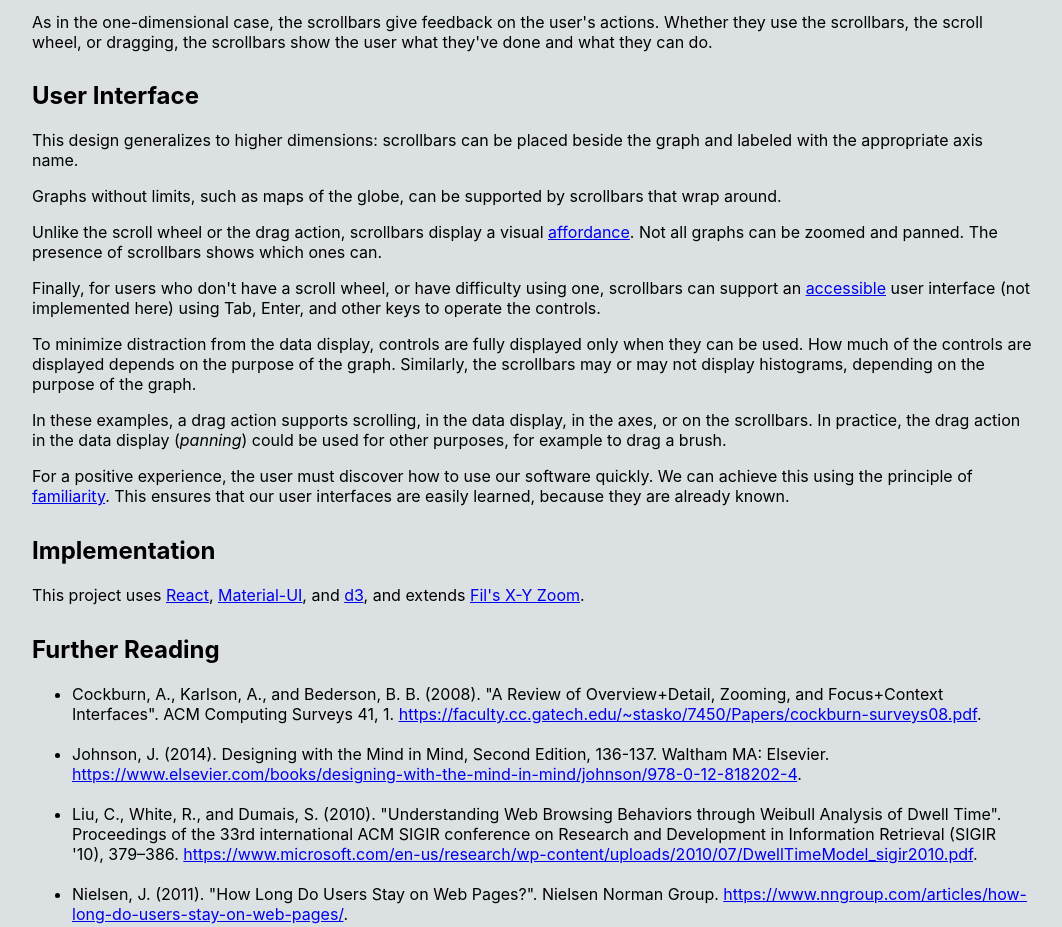
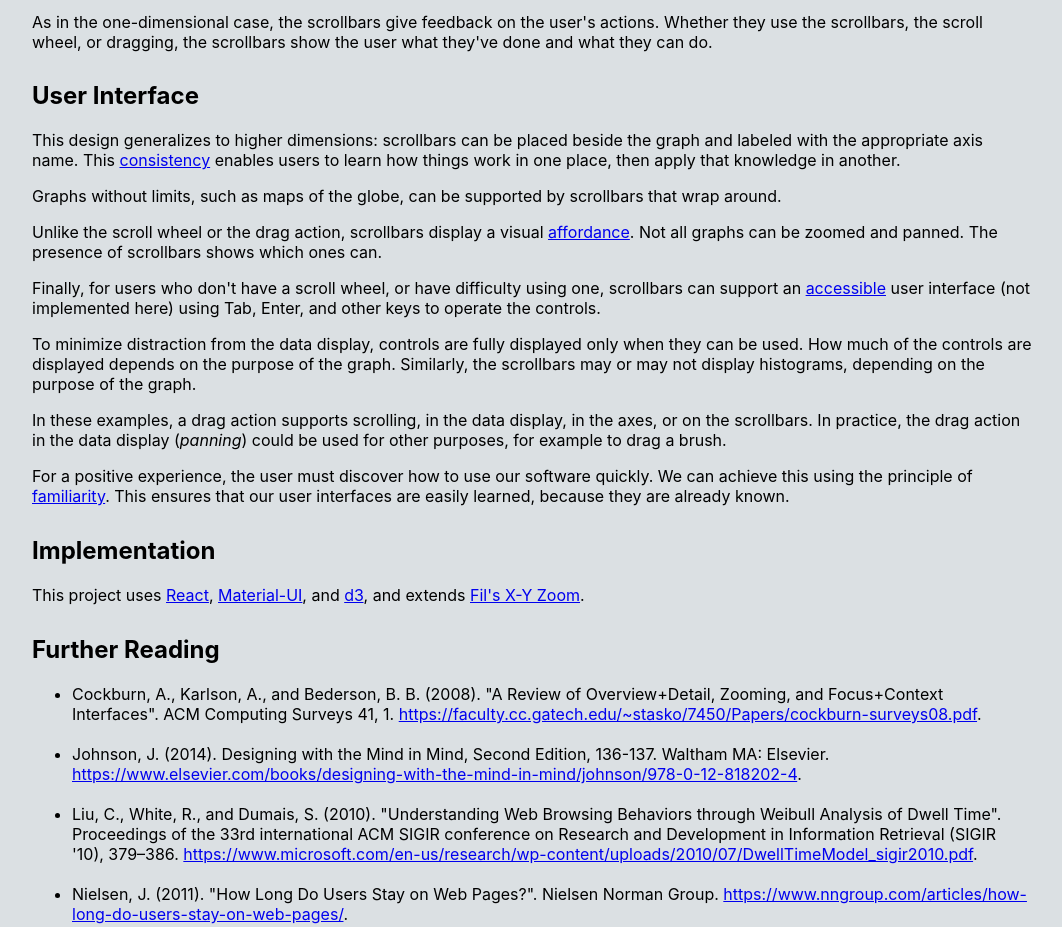
Before and after one commit to hemanrobinson/panning-zooming, a React (Create React App) app: page / in a window 1280 px wide. Shown: the part 1780-2707 px from the top of the page, without its empty margins (108-1170 px from the left). Built offline with nearby package versions, Linux system fonts and the light colour scheme.

Commit message:
Update App.js

```diff
--- a/src/App.js
+++ b/src/App.js
@@ -64,7 +64,7 @@ const App = () => {
                 </p>
                 <h2>User Interface</h2>
                 <p>
-                This design generalizes to higher dimensions: scrollbars can be placed beside the graph and labeled with the appropriate axis name.
+                This design generalizes to higher dimensions: scrollbars can be placed beside the graph and labeled with the appropriate axis name. This  <a href="https://www.nngroup.com/articles/consistency-and-standards/">consistency</a> enables users to learn how things work in one place, then apply that knowledge in another.
                 </p>
                 <p>
                 Graphs without limits, such as maps of the globe, can be supported by scrollbars that wrap around.
```
